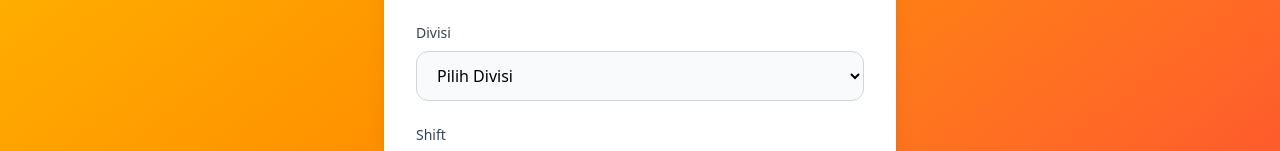
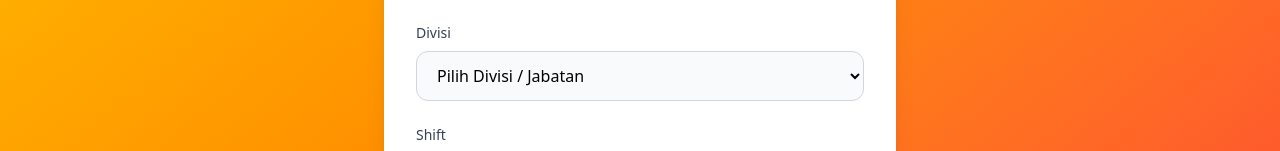
Before and after one commit to ariandto/frontendazko, a React (Vite) app: page /upload in a window 1280 px wide. Shown: the part 421-572 px from the top of the page. Built offline with nearby package versions, Linux system fonts and the light colour scheme.

Commit message:
dropdown udpate

```diff
--- a/src/pages/PicList.tsx
+++ b/src/pages/PicList.tsx
@@ -92,10 +92,12 @@ export default function PicList() {
   }, [selectedDepartment, users]);
 
   const departments = [
-    { value: "All", label: "Semua Divisi" },
-    { value: "Transport Planning", label: "Transport Planning" },
-    { value: "Planner DC", label: "Planner DC" },
-  ];
+  { value: "All", label: "Semua Divisi" },
+  { value: "Transport Planning", label: "Transport Planning" },
+  { value: "Planner DC", label: "Planner DC" },
+  { value: "Duty DC", label: "Duty DC" },
+  { value: "Delivery Monitoring", label: "Delivery Monitoring" },
+];
 
   const handleDepartmentSelect = (value: string) => {
     setSelectedDepartment(value);
--- a/src/pages/UploadForm.tsx
+++ b/src/pages/UploadForm.tsx
@@ -143,7 +143,7 @@ export default function UploadForm() {
                 required
                 className="w-full px-4 py-3 border border-gray-300 rounded-xl bg-gray-50 hover:bg-white focus:ring-2 focus:ring-blue-500 focus:border-blue-500"
               >
-                <option value="">Pilih Divisi</option>
+                <option value="">Pilih Divisi / Jabatan </option>
                 <option value="Transport Planning">Transport Planning</option>
                 <option value="Planner DC">Planner DC</option>
                 <option value="Duty DC">Duty DC</option>
```
